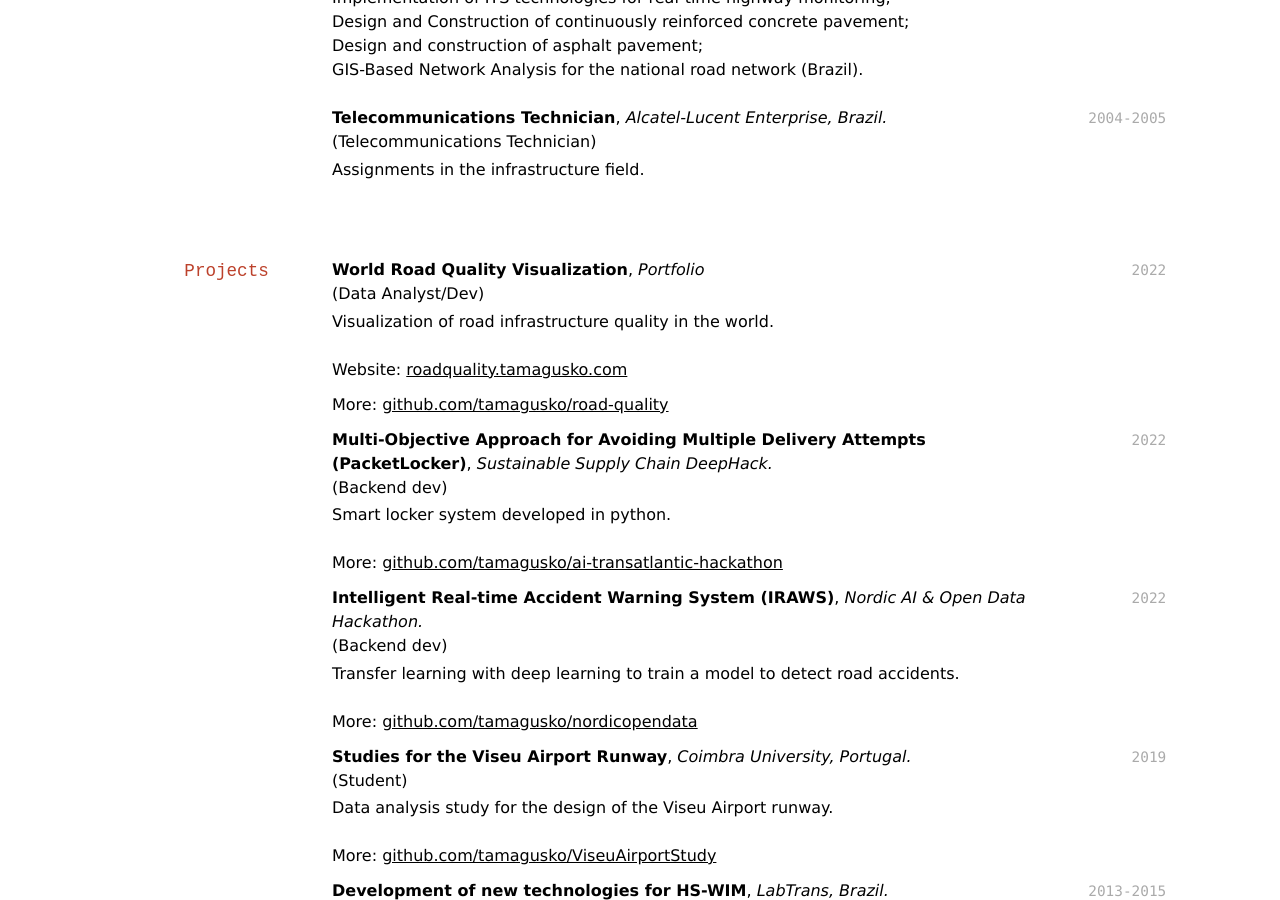
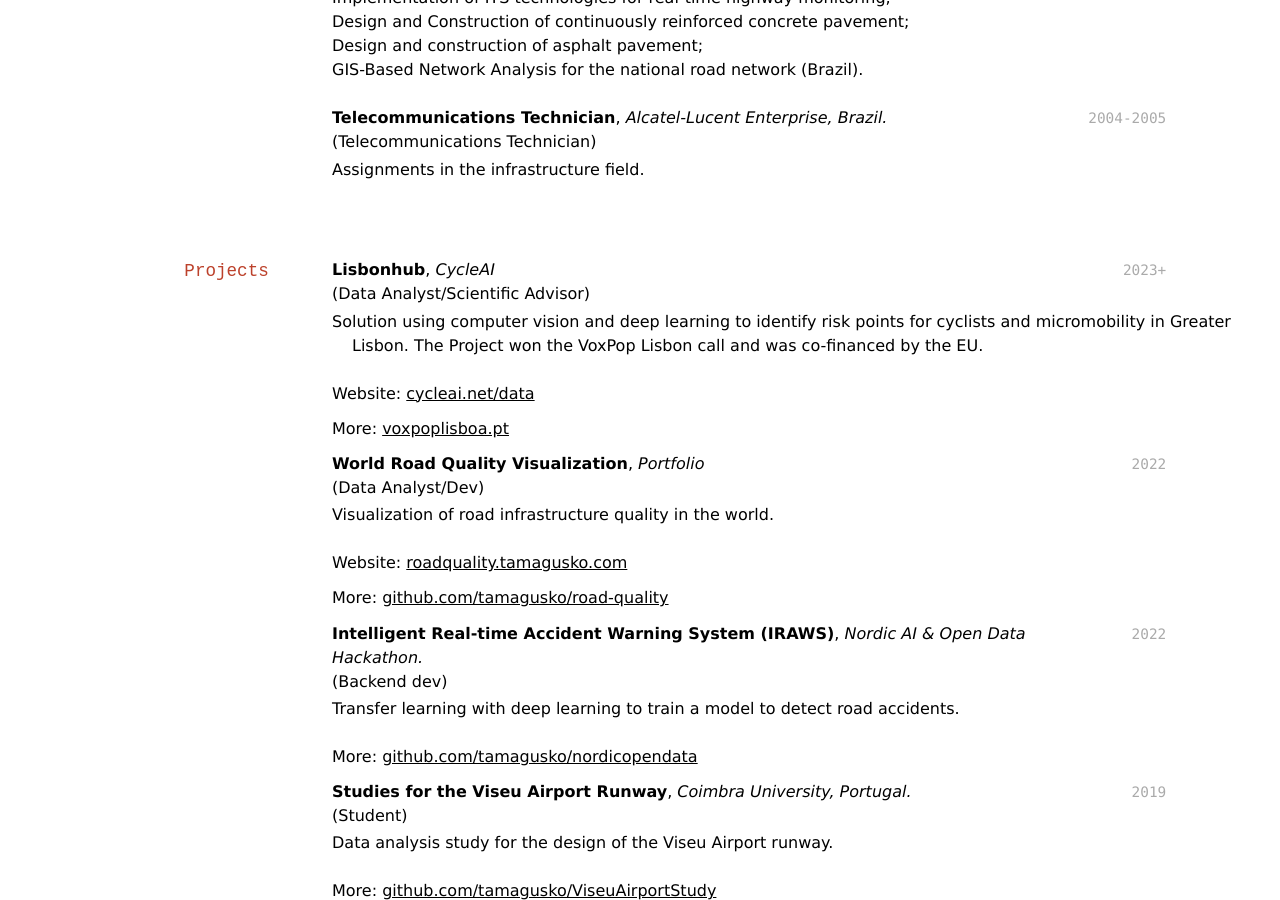
Before and after one commit to tamagusko/cv, a Jekyll site: the page built from index.md, in a window 1280 px wide and 900 px high, scrolled down 525 px. Built offline with Jekyll 4.4.1, drawn with Linux system fonts in a browser that asks for light colours; nearby versions of some CDN libraries; a style sheet for code colours, icons or effects is not loaded; some of the changed text lies outside the part shown.

Commit message:
actualize

```diff
--- a/index.md
+++ b/index.md
@@ -38,19 +38,21 @@ Transportation Specialist & Data Scientist
 
 ## Projects
 
+`2023+` **Lisbonhub**, *CycleAI*
+(Data Analyst/Scientific Advisor)
+- Solution using computer vision and deep learning to identify risk points for cyclists and micromobility in Greater Lisbon. The Project won the VoxPop Lisbon call and was co-financed by the EU.
+
+Website: [cycleai.net/data](https://cycleai.net/data)
+
+More: [voxpoplisboa.pt](https://www.voxpoplisboa.pt)
+
 `2022` **World Road Quality Visualization**, *Portfolio*
 (Data Analyst/Dev)
 - Visualization of road infrastructure quality in the world.
 
-Website: [roadquality.tamagusko.com](https:roadquality.tamagusko.com)
+Website: [roadquality.tamagusko.com](https://roadquality.tamagusko.com)
 
 More: [github.com/tamagusko/road-quality](https://github.com/tamagusko/road-quality)
-
-`2022` **Multi-Objective Approach for Avoiding Multiple Delivery Attempts (PacketLocker)**, *Sustainable Supply Chain DeepHack.*
-(Backend dev)
-- Smart locker system developed in python.
-
-More: [github.com/tamagusko/ai-transatlantic-hackathon](https://github.com/tamagusko/ai-transatlantic-hackathon/)
 
 `2022` **Intelligent Real-time Accident Warning System (IRAWS)**, *Nordic AI & Open Data Hackathon.*
 (Backend dev)
@@ -110,6 +112,9 @@ Final Project: <a href="https://doi.org/10.13140/RG.2.2.14193.10089" target="_bl
 `2013` **Tamagusko, T.** (2013). **Cost of Lack of Standardization of Railway Gauges in Brazil**. (in Portuguese) DOI: [10.13140/RG.2.2.14193.10089](https://doi.org/10.13140/RG.2.2.14193.10089)
 
 ## Awards/Achievements
+
+`2023`
+**Location Intelligence for Smart Cities Hackathon**, *[2nd](https://github.com/tamagusko/awards/) | Online Hackathon*.
 
 `2022`
 **Transatlantic AI Hackathon – Sustainable Supply Chain DeepHack**, *[3rd](https://github.com/tamagusko/awards/blob/main/certificates/Transatlantic%20AI%20Hackathon%20%E2%80%93%20Sustainable%20Supply%20Chain%20DeepHack%20-%20Participation%20Certificate.pdf) | Online Hackathon*.
```
